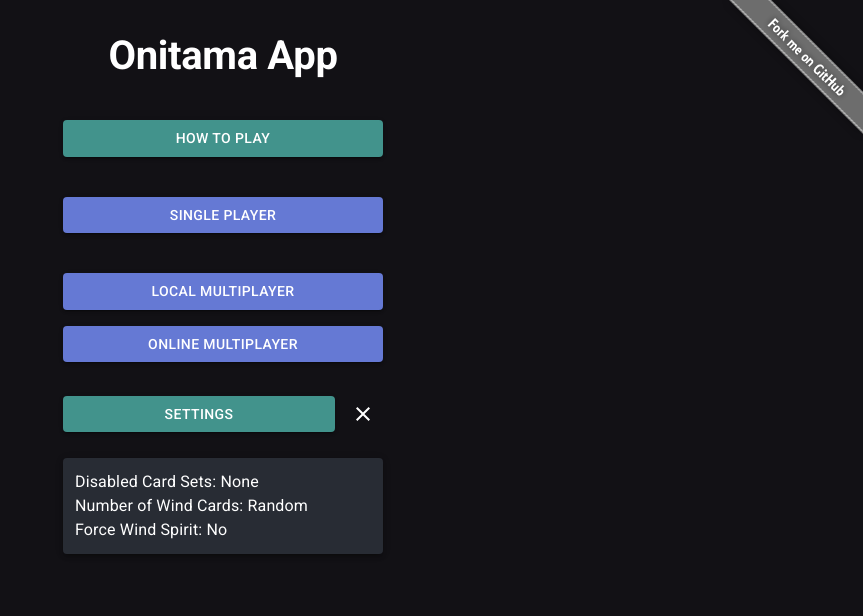
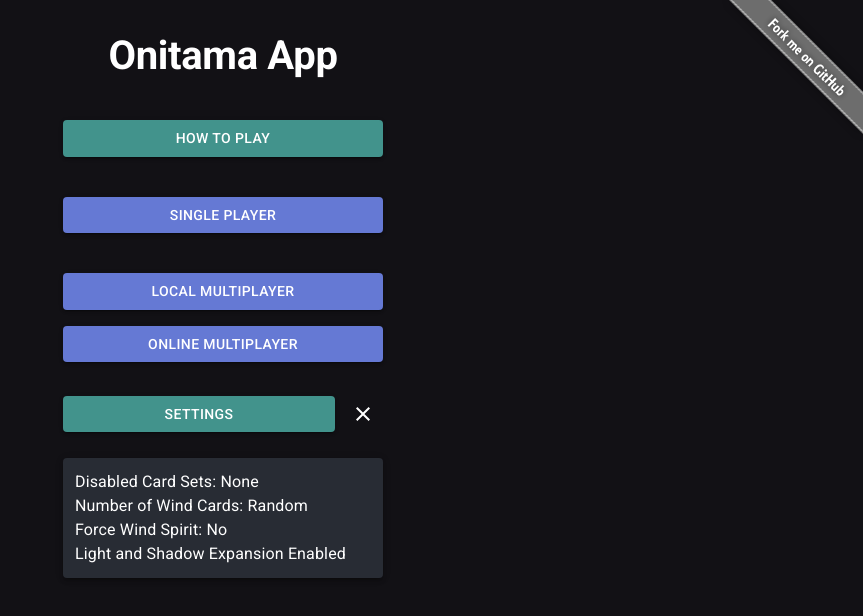
Before and after one commit to jackadamson/onitama, a React (Create React App) app: page /#/t in a window 1280 px wide. Both pictures are taken after a click on the button 780 px from the left and 414 px from the top of the page. Shown: the top 616 px of the page, without its empty margins (417-1280 px from the left). Built offline with nearby package versions, Linux system fonts and the light colour scheme.

Commit message:
Add Light and Shadow modes to Settings

```diff
--- a/src/Home.jsx
+++ b/src/Home.jsx
@@ -30,6 +30,28 @@ function Home() {
   const disabledCardSetsDisplayNames = gameSettings.disabledCardSets
     ? gameSettings.disabledCardSets.map((setId) => getCardSetDisplayName(setId))
     : [];
+
+  const lightAndShadowEnabled = gameSettings.enableLightAndShadow;
+  const lightAndShadowForced = gameSettings.forceLightAndShadow;
+  const lightAndShadowMode = gameSettings.lightAndShadowMode;
+
+  const getLightAndShadowText = () => {
+    if (lightAndShadowEnabled) {
+      if (!lightAndShadowForced) {
+        return 'Light and Shadow Expansion Enabled';
+      }
+      if (lightAndShadowMode === 'Random') {
+        return 'All games will be Light or Shadow games';
+      }
+      if (lightAndShadowMode === 'Light') {
+        return 'All games will be Way of the Light games';
+      }
+      if (lightAndShadowMode === 'Shadow') {
+        return 'All games will be Way of the Shadow games';
+      }
+    }
+    return null;
+  };
 
   return (
     <Box className={classes.outer}>
@@ -162,6 +184,9 @@ function Home() {
               </Typography>
             </>
           )}
+          {lightAndShadowEnabled && (
+            <Typography variant="body1">{getLightAndShadowText()}</Typography>
+          )}
         </Paper>
       )}
     </Box>
--- a/src/Settings/Settings.jsx
+++ b/src/Settings/Settings.jsx
@@ -26,7 +26,7 @@ import Marquee from 'react-fast-marquee';
 import { listCardSets } from '../onitamalib';
 import GameCard from '../GameBoard/GameCard';
 import KING_MOVE_CARDS from '../constants/SpecialCards';
-import useGameSettings from '../hooks/useGameSettings';
+import useGameSettings, { DEFAULT_GAME_SETTINGS } from '../hooks/useGameSettings';
 
 const useStyles = makeStyles((theme) => ({
   card: {
@@ -56,22 +56,37 @@ function Settings() {
   const [localForceWindSpiritInclusion, setLocalForceWindSpiritInclusion] = useState(
     gameSettings.forceWindSpiritInclusion,
   );
+  const [localEnableLightAndShadow, setLocalEnableLightAndShadow] = useState(
+    gameSettings.enableLightAndShadow,
+  );
+  const [localForceLightAndShadow, setLocalForceLightAndShadow] = useState(
+    gameSettings.forceLightAndShadow,
+  );
+  const [localLightAndShadowMode, setLocalLightAndShadowMode] = useState(
+    gameSettings.lightAndShadowMode || 'Random',
+  );
   const [marqueeStates, setMarqueeStates] = useState(
     cardSets.reduce((acc, { id }) => ({ ...acc, [id]: false }), {}),
   );
 
-  // Default settings
-  const defaultDisabledCardSets = [];
-  const defaultNumberOfWindCards = null;
-  const defaultForceWindSpiritInclusion = false;
-
-  // Determine if settings match defaults
+  // Check if current settings match defaults
   const settingsAreDefault = useMemo(
     () =>
-      JSON.stringify(localDisabledCardSets) === JSON.stringify(defaultDisabledCardSets) &&
-      localNumberOfWindCards === defaultNumberOfWindCards &&
-      localForceWindSpiritInclusion === defaultForceWindSpiritInclusion,
-    [localDisabledCardSets, localNumberOfWindCards, localForceWindSpiritInclusion],
+      JSON.stringify(localDisabledCardSets) ===
+        JSON.stringify(DEFAULT_GAME_SETTINGS.disabledCardSets) &&
+      localNumberOfWindCards === DEFAULT_GAME_SETTINGS.numberOfWindCards &&
+      localForceWindSpiritInclusion === DEFAULT_GAME_SETTINGS.forceWindSpiritInclusion &&
+      localEnableLightAndShadow === DEFAULT_GAME_SETTINGS.enableLightAndShadow &&
+      localForceLightAndShadow === DEFAULT_GAME_SETTINGS.forceLightAndShadow &&
+      localLightAndShadowMode === DEFAULT_GAME_SETTINGS.lightAndShadowMode,
+    [
+      localDisabledCardSets,
+      localNumberOfWindCards,
+      localForceWindSpiritInclusion,
+      localEnableLightAndShadow,
+      localForceLightAndShadow,
+      localLightAndShadowMode,
+    ],
   );
 
   // Toggle card set in local state
@@ -84,9 +99,12 @@ function Settings() {
   };
 
   const resetSettings = () => {
-    setLocalDisabledCardSets(defaultDisabledCardSets);
-    setLocalNumberOfWindCards(defaultNumberOfWindCards);
-    setLocalForceWindSpiritInclusion(defaultForceWindSpiritInclusion);
+    setLocalDisabledCardSets(DEFAULT_GAME_SETTINGS.disabledCardSets);
+    setLocalNumberOfWindCards(DEFAULT_GAME_SETTINGS.numberOfWindCards);
+    setLocalForceWindSpiritInclusion(DEFAULT_GAME_SETTINGS.forceWindSpiritInclusion);
+    setLocalEnableLightAndShadow(DEFAULT_GAME_SETTINGS.enableLightAndShadow);
+    setLocalForceLightAndShadow(DEFAULT_GAME_SETTINGS.forceLightAndShadow);
+    setLocalLightAndShadowMode(DEFAULT_GAME_SETTINGS.lightAndShadowMode);
   };
 
   const handleBackToMenu = () => {
@@ -95,6 +113,9 @@ function Settings() {
       disabledCardSets: localDisabledCardSets,
       numberOfWindCards: localNumberOfWindCards,
       forceWindSpiritInclusion: localForceWindSpiritInclusion,
+      enableLightAndShadow: localEnableLightAndShadow,
+      forceLightAndShadow: localForceLightAndShadow,
+      lightAndShadowMode: localLightAndShadowMode,
     });
 
     // Delay navigation slightly to ensure state is updated
@@ -140,6 +161,19 @@ function Settings() {
 
   const toggleMarquee = (id) => {
     setMarqueeStates((prevState) => ({ ...prevState, [id]: !prevState[id] }));
+  };
+
+  const getLightAndShadowText = () => {
+    if (localForceLightAndShadow) {
+      if (localLightAndShadowMode === 'Light') {
+        return 'All games will be Way of the Light games.';
+      }
+      if (localLightAndShadowMode === 'Shadow') {
+        return 'All games will be Way of the Shadow games.';
+      }
+      return 'All games will be either Light or Shadow games.';
+    }
+    return 'Games will be Light or Shadow 5% of the time.';
   };
 
   return (
@@ -203,13 +237,7 @@ function Settings() {
                               spare
                               cardSet={id === 'WayOfTheWind' ? 'WayOfTheWind' : ''}
                               isKingMoves={KING_MOVE_CARDS.includes(card.card)}
-                              isWindMoves={
-                                !!(
-                                  id === 'WayOfTheWind' &&
-                                  card.wind_moves &&
-                                  card.wind_moves.length > 0
-                                )
-                              }
+                              isWindMoves={!!(id === 'WayOfTheWind' && card.wind_moves?.length > 0)}
                             />
                           </Box>
                         ))}
@@ -220,6 +248,7 @@ function Settings() {
               </Card>
             </Box>
           ))}
+          {/* Way of the Wind settings */}
           {wayOfTheWindEnabled && (
             <Box my={2}>
               <FormControl variant="outlined" fullWidth>
@@ -260,6 +289,66 @@ function Settings() {
               </Box>
             </Box>
           )}
+          {/* Light and Shadow settings */}
+          <Box my={2}>
+            <Card variant="outlined" className={styles.card}>
+              <CardHeader
+                title={
+                  <Box onClick={() => setLocalEnableLightAndShadow(!localEnableLightAndShadow)}>
+                    Light and Shadow
+                  </Box>
+                }
+                action={
+                  <IconButton
+                    aria-label={
+                      localEnableLightAndShadow
+                        ? 'Disable Light and Shadow'
+                        : 'Enable Light and Shadow'
+                    }
+                    onClick={() => setLocalEnableLightAndShadow(!localEnableLightAndShadow)}
+                  >
+                    {localEnableLightAndShadow ? <EnabledIcon /> : <DisabledIcon />}
+                  </IconButton>
+                }
+              />
+              {localEnableLightAndShadow && (
+                <CardContent>
+                  <Typography variant="body1">{getLightAndShadowText()}</Typography>
+                  <Box mt={2}>
+                    <FormControlLabel
+                      control={
+                        <Switch
+                          checked={localForceLightAndShadow}
+                          onChange={() => setLocalForceLightAndShadow(!localForceLightAndShadow)}
+                          color="primary"
+                        />
+                      }
+                      label="Force Light and Shadow"
+                    />
+                  </Box>
+                  {localForceLightAndShadow && (
+                    <Box mt={2}>
+                      <FormControl variant="outlined" fullWidth>
+                        <InputLabel id="light-and-shadow-mode-label">
+                          Light and Shadow Mode
+                        </InputLabel>
+                        <Select
+                          labelId="light-and-shadow-mode-label"
+                          value={localLightAndShadowMode}
+                          onChange={(event) => setLocalLightAndShadowMode(event.target.value)}
+                          label="Light and Shadow Mode"
+                        >
+                          <MenuItem value="Random">Random</MenuItem>
+                          <MenuItem value="Shadow">Shadow</MenuItem>
+                          <MenuItem value="Light">Light</MenuItem>
+                        </Select>
+                      </FormControl>
+                    </Box>
+                  )}
+                </CardContent>
+              )}
+            </Card>
+          </Box>
           <Box mt={3} display="flex" justifyContent="space-between">
             <Button
               variant="contained"
--- a/src/hooks/useGameSettings.js
+++ b/src/hooks/useGameSettings.js
@@ -1,19 +1,19 @@
 import { useState, useEffect } from 'react';
+
+const DEFAULT_GAME_SETTINGS = {
+  disabledCardSets: [],
+  numberOfWindCards: null,
+  forceWindSpiritInclusion: false,
+  enableLightAndShadow: true,
+  forceLightAndShadow: false,
+  lightAndShadowMode: 'Random',
+};
 
 const useGameSettings = () => {
   // Initialize settings from localStorage or use default values
   const [gameSettings, setGameSettings] = useState(() => {
     const storedSettings = localStorage.getItem('game_settings');
-    return storedSettings
-      ? JSON.parse(storedSettings)
-      : {
-          disabledCardSets: [],
-          numberOfWindCards: null,
-          forceWindSpiritInclusion: false,
-          enableLightAndShadow: true,
-          forceLightAndShadow: false,
-          lightAndShadowMode: 'Random',
-        };
+    return storedSettings ? JSON.parse(storedSettings) : DEFAULT_GAME_SETTINGS;
   });
 
   // Update settings in local storage whenever they change
@@ -32,7 +32,8 @@ const useGameSettings = () => {
     }));
   };
 
-  return [gameSettings, updateGameSettings];
+  return [gameSettings, updateGameSettings, DEFAULT_GAME_SETTINGS];
 };
 
+export { DEFAULT_GAME_SETTINGS };
 export default useGameSettings;
```
